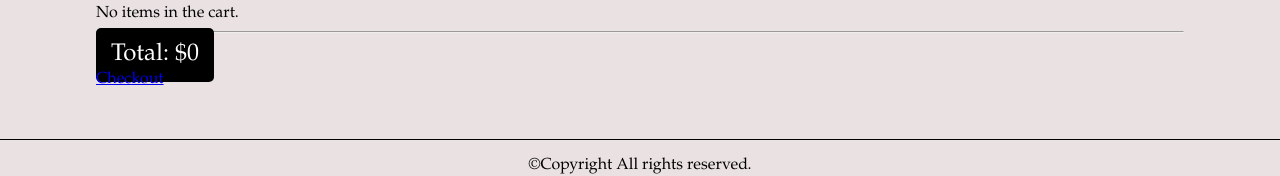
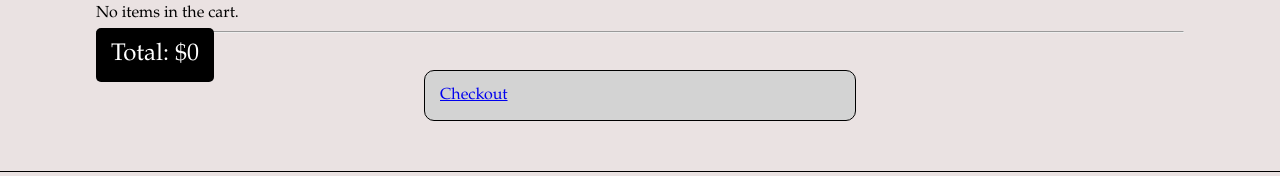
Before and after one commit to GulnazAlisherova/.diploma, a React (Create React App) app: page /cart in a window 1280 px wide. Shown: the part 588-764 px from the top of the page. Built offline with nearby package versions, Linux system fonts and the light colour scheme.

Commit message:
added checkout style

```diff
--- a/src/components/Header/Header.css
+++ b/src/components/Header/Header.css
@@ -203,3 +203,36 @@ fieldset {
   padding-left: 40px;
   text-align: center;
 }
+.checkout{
+  border: 1px solid black;
+  width: 400px;
+  padding: 15px;
+  margin: 15px;
+  text-decoration: none;
+  align-items: center;
+  font-size: 1rem;
+  margin: 0 auto;
+  border-radius: 10px;
+  background-color: lightgray;
+}
+.checkout input{
+  padding: 10px;
+  margin: 2px;
+ align-items: center;
+ text-align: center;
+ border-radius: .5rem;
+ border: 1px solid black;
+}
+.checkout button{
+  padding: 10px;
+  border-radius: 6px;
+  border: 1px solid black;
+  background-color: gray;
+  color: aliceblue;
+  margin-top: 1rem;
+  font-size: 1rem;
+  align-items: center;
+}
+.checkout button:hover{
+  cursor: pointer;
+}
```
